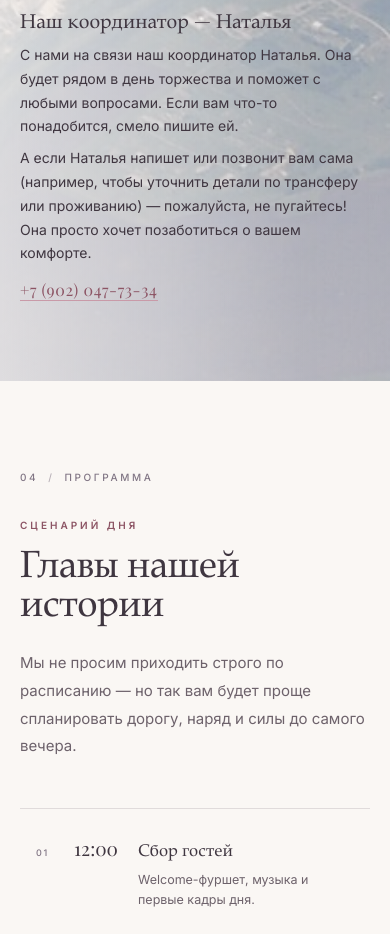
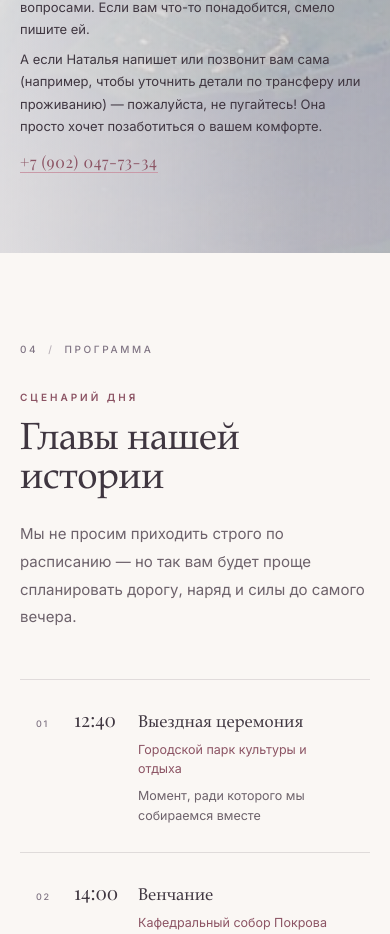
Before and after one commit to S1owe/Wedding, a Vue app: page / in a window 390 px wide. Shown: the part 4881-5815 px from the top of the page. Built offline with nearby package versions, Linux system fonts and the light colour scheme; a web font is replaced by a local one.

Commit message:
дорабока адаптива и заполнение всеми данными

```diff
--- a/src/components/pages/home/ProgramTimeline.vue
+++ b/src/components/pages/home/ProgramTimeline.vue
@@ -31,6 +31,7 @@ const pad = (value: number) => String(value).padStart(2, '0');
 
             <span class="program__body">
               <span class="program__title">{{ stage.title }}</span>
+              <span v-if="stage.location" class="program__location">{{ stage.location }}</span>
               <span class="program__note">{{ stage.note }}</span>
             </span>
 
@@ -116,6 +117,12 @@ const pad = (value: number) => String(value).padStart(2, '0');
   color: color.$ink;
 }
 
+.program__location {
+  font-size: 12.5px;
+  line-height: 1.5;
+  color: color.$accent;
+}
+
 .program__note {
   font-size: 12.5px;
   line-height: 1.6;
--- a/src/components/pages/home/VenueSection.vue
+++ b/src/components/pages/home/VenueSection.vue
@@ -259,6 +259,11 @@ const copyAddress = async () => {
   font-family: font.$heading;
   font-size: 20px;
   color: color.$ink;
+
+  @media all and (max-width: 520px) {
+    margin: 10px 0 0;
+    font-size: 18px;
+  }
 }
 
 .venue__fact-line {
@@ -266,6 +271,10 @@ const copyAddress = async () => {
   font-size: 14px;
   line-height: 1.7;
   color: color.$ink;
+
+  @media all and (max-width: 520px) {
+    font-size: 13px;
+  }
 }
 
 .venue__fact-contact {
--- a/src/components/shared/icons/MapPinIcon.vue
+++ b/src/components/shared/icons/MapPinIcon.vue
@@ -8,7 +8,7 @@
 
 <style scoped lang="scss">
 .icon-map-pin {
-  width: 1em;
-  height: 1em;
+  width: 22px;
+  height: auto;
 }
 </style>
--- a/src/data/timeline.ts
+++ b/src/data/timeline.ts
@@ -3,39 +3,42 @@ import type { TimelineStage } from '@/types/wedding';
 const timeline: TimelineStage[] = [
   {
     id: 1,
-    time: '12:00',
-    title: 'Сбор гостей',
-    note: 'Welcome-фуршет, музыка и первые кадры дня.',
+    time: '12:40',
+    title: 'Выездная церемония',
+    location: 'Городской парк культуры и отдыха',
+    note: 'Момент, ради которого мы собираемся вместе',
   },
   {
     id: 2,
-    time: '13:00',
-    title: 'Церемония',
-    note: 'Момент, ради которого мы собираемся вместе.',
+    time: '14:00',
+    title: 'Венчание',
+    location: 'Кафедральный собор Покрова Пресвятой Богородицы (ул. Малая Песчаная, 61)',
+    note: 'Тихая часть дня',
   },
   {
     id: 3,
-    time: '14:00',
-    title: 'Венчание',
-    note: 'Тихая часть дня — только самые близкие.',
+    time: '15:00',
+    title: 'Фуршет и welcome-зона',
+    location: 'Кафе «Панорама» (пер. Попова, 30)',
+    note: 'Первые кадры, музыка и тепло ваших объятий',
   },
   {
     id: 4,
-    time: '15:00',
-    title: 'Фотосессия с гостями',
-    note: 'Общий кадр, который останется с нами надолго.',
+    time: '16:00',
+    title: 'Начало банкета',
+    note: 'Ужин, первый танец и тёплые слова',
   },
   {
     id: 5,
-    time: '16:00',
-    title: 'Банкет',
-    note: 'Ужин, первый танец и тёплые слова.',
+    time: '22:00',
+    title: 'Финальные титры',
+    note: 'Завершение банкета. Последний бокал и слова благодарности',
   },
   {
     id: 6,
-    time: '22:00',
-    title: 'Финальные титры',
-    note: 'Последний бокал и дорога домой.',
+    time: '23:00',
+    title: 'Отправление на турбазу',
+    note: 'Для тех, кто хочет продолжить праздник вместе с нами на берегу Хопра',
   },
 ];
 
--- a/src/types/wedding.ts
+++ b/src/types/wedding.ts
@@ -2,6 +2,7 @@ export interface TimelineStage {
   id: number;
   time: string;
   title: string;
+  location?: string;
   note: string;
 }
 
```
